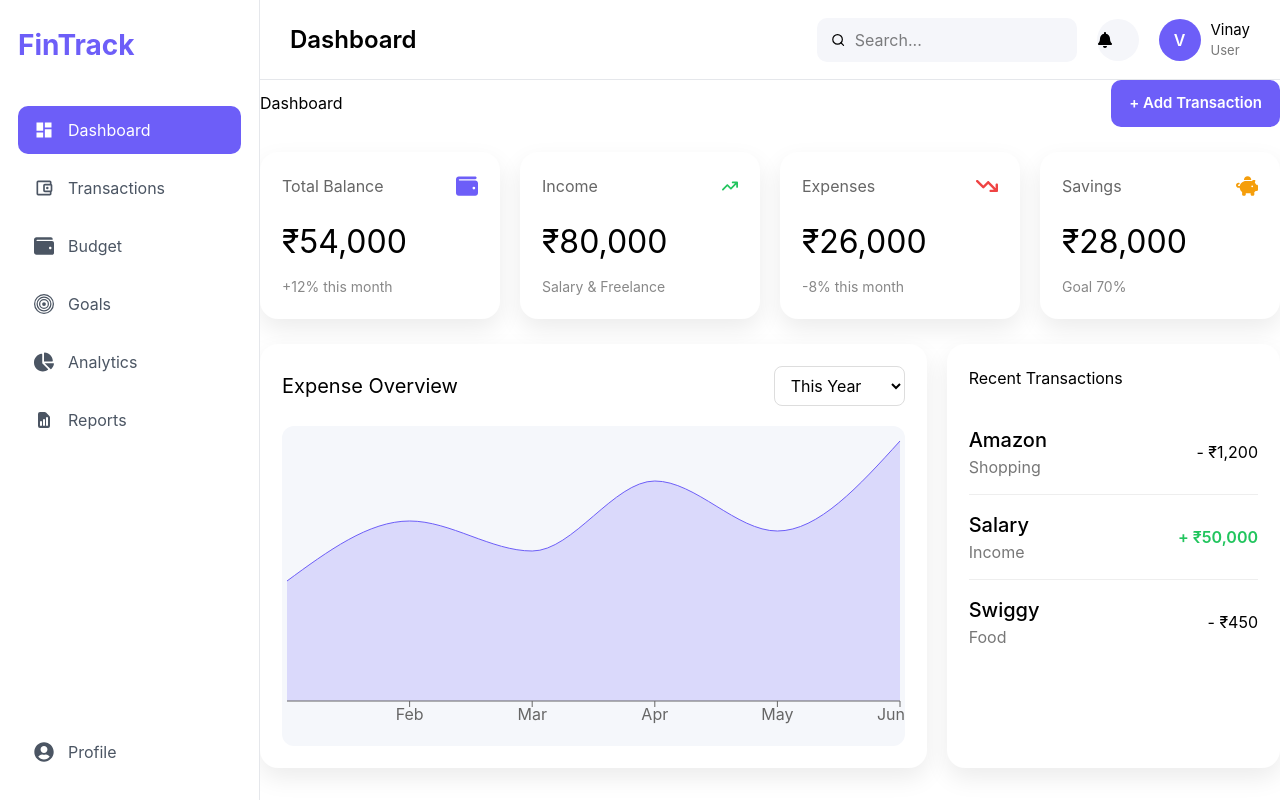
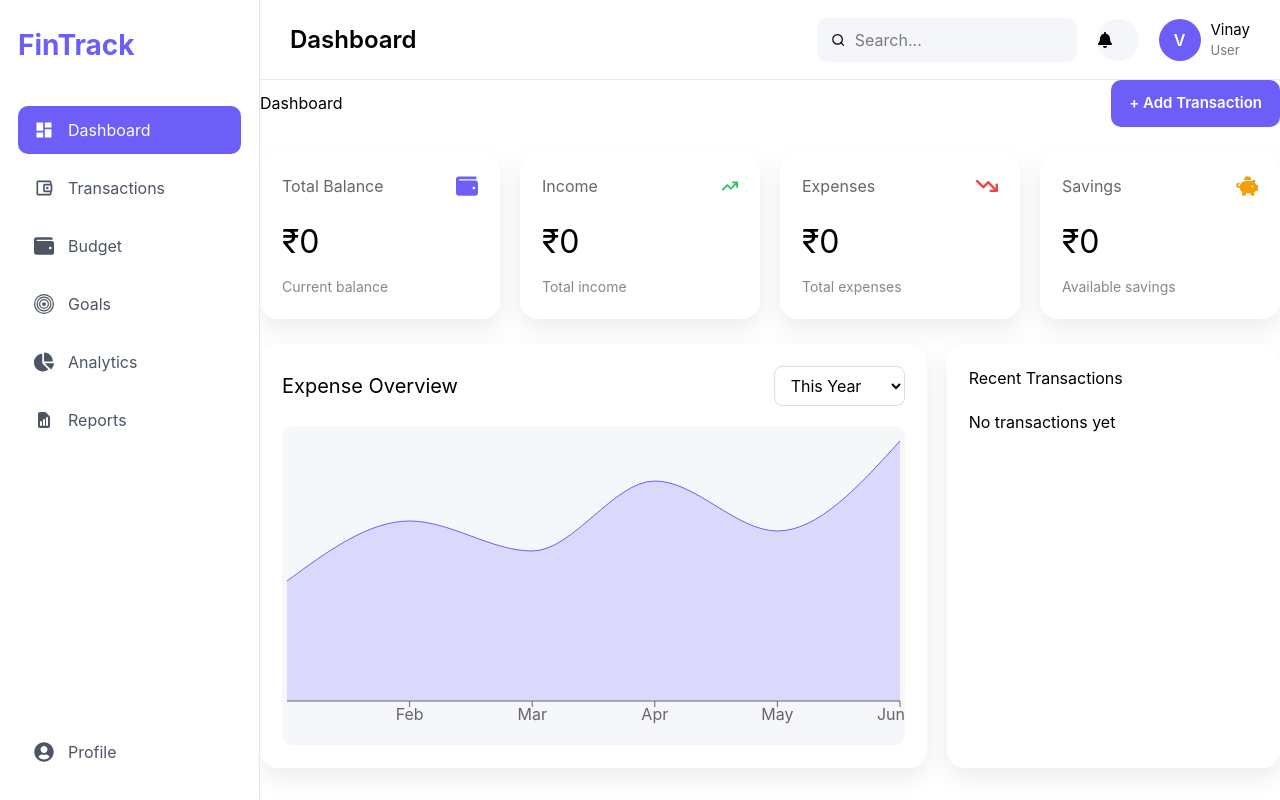
Before and after one commit to vinaymaurya-1234/FinTrack, a React (Vite) app in the folder client/: page /dashboard in a window 1280 px wide. Built offline with nearby package versions, Linux system fonts and the light colour scheme.

Commit message:
Connect dashboard with transaction data

```diff
--- a/client/src/Components/dashboard/RecentTransactions.css
+++ b/client/src/Components/dashboard/RecentTransactions.css
@@ -24,12 +24,12 @@
 
 .transaction-item h4 {
   font-size: 20px;
-  font-weight: 500;
+  font-weight: 45 0;
 }
 
 .transaction-item p {
   color: #777;
-  font-size: 16px;
+  font-size: 14px;
 }
 
 .income {
--- a/client/src/Components/dashboard/RecentTransactions.jsx
+++ b/client/src/Components/dashboard/RecentTransactions.jsx
@@ -1,38 +1,49 @@
 import "./RecentTransactions.css";
 
 function RecentTransactions() {
+  const transactions = JSON.parse(
+    localStorage.getItem("transactions") || "[]",
+  );
+
+  const recentTransactions = [...transactions]
+    .sort((a, b) => new Date(b.date) - new Date(a.date))
+    .slice(0, 5);
+
   return (
     <div className="recent-transactions">
-
       <h3>Recent Transactions</h3>
 
-      <div className="transaction-item">
-        <div>
-          <h4>Amazon</h4>
-          <p>Shopping</p>
-        </div>
+      {recentTransactions.length === 0 ? (
+        <p className="no-recent-transactions">
+          No transactions yet
+        </p>
+      ) : (
+        recentTransactions.map((transaction) => (
+          <div
+            className="transaction-item"
+            key={transaction.id}
+          >
+            <div>
+              <h4>{transaction.category}</h4>
+              <p>
+                {transaction.date
+                  .split("-")
+                  .reverse()
+                  .join("-")}
+              </p>
+            </div>
 
-        <span>- ₹1,200</span>
-      </div>
-
-      <div className="transaction-item">
-        <div>
-          <h4>Salary</h4>
-          <p>Income</p>
-        </div>
-
-        <span className="income">+ ₹50,000</span>
-      </div>
-
-      <div className="transaction-item">
-        <div>
-          <h4>Swiggy</h4>
-          <p>Food</p>
-        </div>
-
-        <span>- ₹450</span>
-      </div>
-
+            <span
+              className={
+                transaction.type === "Income" ? "income" : ""
+              }
+            >
+              {transaction.type === "Income" ? "+ " : "- "}₹
+              {transaction.amount}
+            </span>
+          </div>
+        ))
+      )}
     </div>
   );
 }
--- a/client/src/Components/dashboard/StatsCards.jsx
+++ b/client/src/Components/dashboard/StatsCards.jsx
@@ -7,6 +7,20 @@ import {
 } from "react-icons/fa6";
 
 function StatsCards() {
+  const transactions = JSON.parse(localStorage.getItem("transactions") || "[]");
+
+  const totalIncome = transactions
+    .filter((transaction) => transaction.type === "Income")
+    .reduce((total, transaction) => total + transaction.amount, 0);
+
+  const totalExpense = transactions
+    .filter((transaction) => transaction.type === "Expense")
+    .reduce((total, transaction) => total + transaction.amount, 0);
+
+  const totalBalance = totalIncome - totalExpense;
+
+  const totalSavings = totalBalance;
+
   return (
     <div className="stats-cards">
       <div className="stat-card">
@@ -15,9 +29,9 @@ function StatsCards() {
           <FaWallet className="card-icon balance" />
         </div>
 
-        <h2>₹54,000</h2>
+        <h2>₹{totalBalance.toLocaleString("en-IN")}</h2>
 
-        <p className="card-info">+12% this month</p>
+        <p className="card-info">Current balance</p>
       </div>
 
       <div className="stat-card">
@@ -26,9 +40,9 @@ function StatsCards() {
           <FaArrowTrendUp className="card-icon income" />
         </div>
 
-        <h2>₹80,000</h2>
+        <h2>₹{totalIncome.toLocaleString("en-IN")}</h2>
 
-        <p className="card-info">Salary & Freelance</p>
+        <p className="card-info">Total income</p>
       </div>
 
       <div className="stat-card">
@@ -37,9 +51,9 @@ function StatsCards() {
           <FaArrowTrendDown className="card-icon expense" />
         </div>
 
-        <h2>₹26,000</h2>
+        <h2>₹{totalExpense.toLocaleString("en-IN")}</h2>
 
-        <p className="card-info">-8% this month</p>
+        <p className="card-info">Total expenses</p>
       </div>
 
       <div className="stat-card">
@@ -48,9 +62,9 @@ function StatsCards() {
           <FaPiggyBank className="card-icon saving" />
         </div>
 
-        <h2>₹28,000</h2>
+        <h2>₹{totalSavings.toLocaleString("en-IN")}</h2>
 
-        <p className="card-info">Goal 70%</p>
+        <p className="card-info">Available savings</p>
       </div>
     </div>
   );
```
